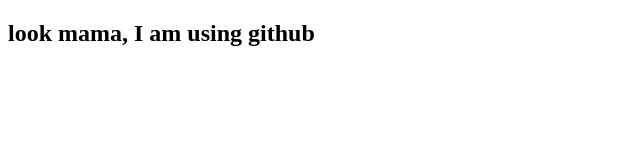
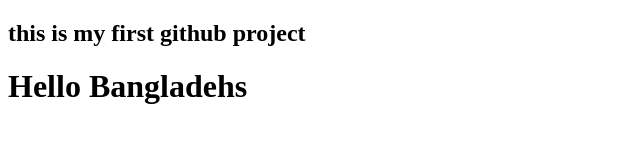
Before and after one commit to NayimHossen2020/Won-first-website, a plain HTML site: page index.html in a window 1280 px wide. Shown: the whole page, without its empty margins (0-640 px from the left). Drawn offline with Linux system fonts and the light colour scheme.

Commit message:
addded a header

```diff
--- a/index.html
+++ b/index.html
@@ -8,7 +8,8 @@
 </head>
 
 <body>
-    <h2>look mama, I am using github</h2>
+    <h2>this is my first github project</h2>
+    <h1>Hello Bangladehs</h1>
 </body>
 
 </html>
```
Also changed, not shown: 1 other file.
